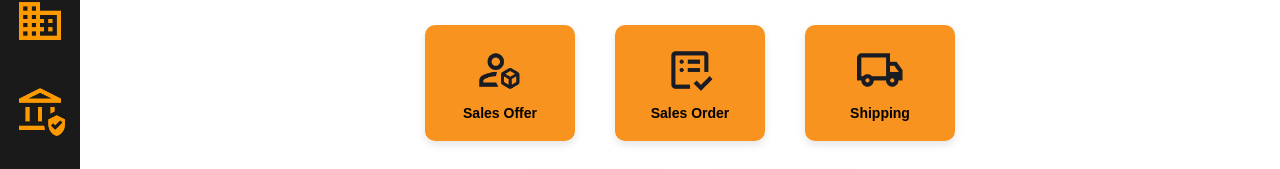
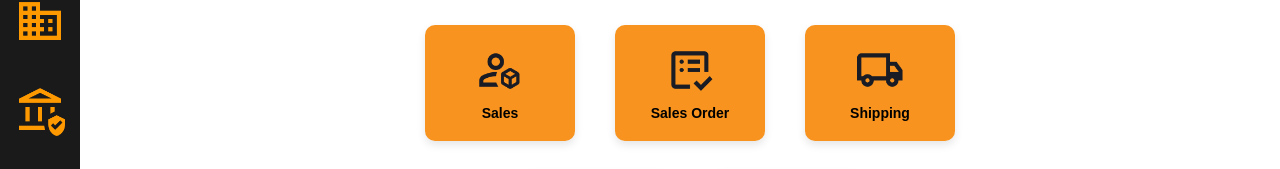
Before and after one commit to jessiruth/amerta-frontend, a React (Create React App) app: page /sales in a window 1280 px wide. Shown: the part 104-273 px from the top of the page. Built offline with nearby package versions, Linux system fonts and the light colour scheme; no server answers; a web font is replaced by a local one.

Commit message:
fix: typo in features name

```diff
--- a/src/components/Purchase/PurchaseFeature.js
+++ b/src/components/Purchase/PurchaseFeature.js
@@ -18,7 +18,7 @@ const PurchaseFeature = () => {
             <div className="sales-feature-row">
                 <div className="asset-box" onClick={() => navigate("/purchase")}>
                     <img src={purchaseIcon} alt="Purchase" />
-                    <p>Purchase Offer</p>
+                    <p>Purchase</p>
                 </div>
                 <div className="asset-box" onClick={() => navigate("/purchase-order")}>
                     <img src={purchaseOrderIcon} alt="Purchase Order" />
--- a/src/components/Sales/SalesFeature.js
+++ b/src/components/Sales/SalesFeature.js
@@ -17,7 +17,7 @@ const SalesFeature = () => {
             <div className="sales-feature-row">
                 <div className="asset-box" onClick={() => navigate("/sales")}>
                     <img src={salesIcon} alt="Sales" />
-                    <p>Sales Offer</p>
+                    <p>Sales</p>
                 </div>
                 <div className="asset-box" onClick={() => navigate("/sales-order")}>
                     <img src={salesOrderIcon} alt="Sales Order" />
```
